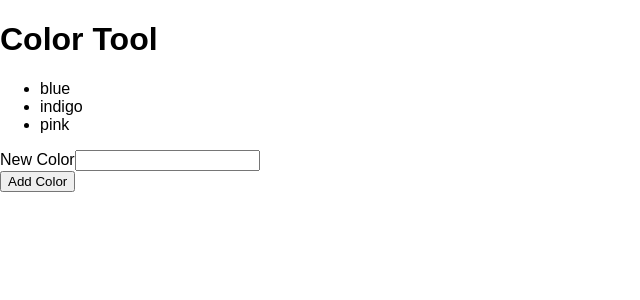
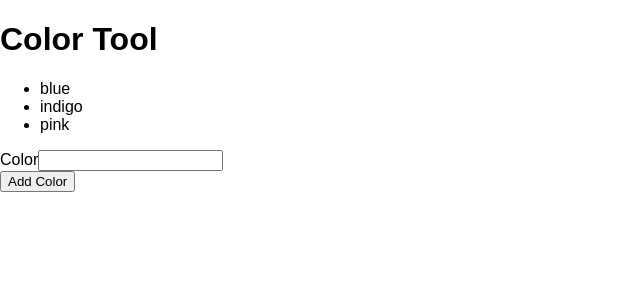
Before and after one commit to training4developers/react_01162018, a React (Create React App) app: page / in a window 1280 px wide. Shown: the top 300 px of the page, without its empty margins (0-640 px from the left). Built offline with nearby package versions, Linux system fonts and the light colour scheme.

Commit message:
added code demos

```diff
--- /dev/null
+++ b/src/components/ColorForm.js
@@ -0,0 +1,38 @@
+import * as React from 'react';
+
+export class ColorForm extends React.Component {
+
+  constructor(props) {
+    super(props);
+
+    this.state = {
+      color: '',
+    };
+  }
+
+  onChange = (e) => {
+    this.setState({
+      [ e.target.name ]: e.target.value,
+    });
+  }
+
+  submitColor = () => {
+    this.props.onSubmitColor(this.state.color);
+
+    this.setState({
+      color: '',
+    });
+  }
+
+  render() {
+    return <form>
+      <div>
+        <label htmlFor="color-input">Color</label>
+        <input type="text" id="color-input" name="color"
+          value={this.state.color} onChange={this.onChange} />
+      </div>
+      <button type="button" onClick={this.submitColor}>{this.props.buttonText}</button>
+    </form>;
+  }
+
+}
--- a/src/components/ColorTool.js
+++ b/src/components/ColorTool.js
@@ -1,6 +1,7 @@
 import * as React from 'react';
 
 import { ToolHeader } from './ToolHeader';
+import { ColorForm } from './ColorForm';
 
 export class ColorTool extends React.Component {
 
@@ -9,20 +10,13 @@ export class ColorTool extends React.Component {
 
     this.state = {
       colors: this.props.colors.concat(),
-      newColor: '',
+
     };
   }
 
-  onChange = (e) => {
+  addColor = (newColor) => {
     this.setState({
-      [ e.target.name ]: e.target.value,
-    });
-  }
-
-  addColor = () => {
-    this.setState({
-      colors: this.state.colors.concat(this.state.newColor),
-      newColor: '',
+      colors: this.state.colors.concat(newColor),
     });
   }
 
@@ -33,13 +27,7 @@ export class ColorTool extends React.Component {
       <ul>
         {this.state.colors.map(color => <li>{color}</li>)}
       </ul>
-      <form>
-        <div>
-          <label htmlFor="new-color-input">New Color</label>
-          <input type="text" id="new-color-input" name="newColor" value={this.state.newColor} onChange={this.onChange} />
-        </div>
-        <button type="button" onClick={this.addColor}>Add Color</button>
-      </form>
+      <ColorForm buttonText="Add Color" onSubmitColor={this.addColor} />
     </div>;
   }
 }
```
